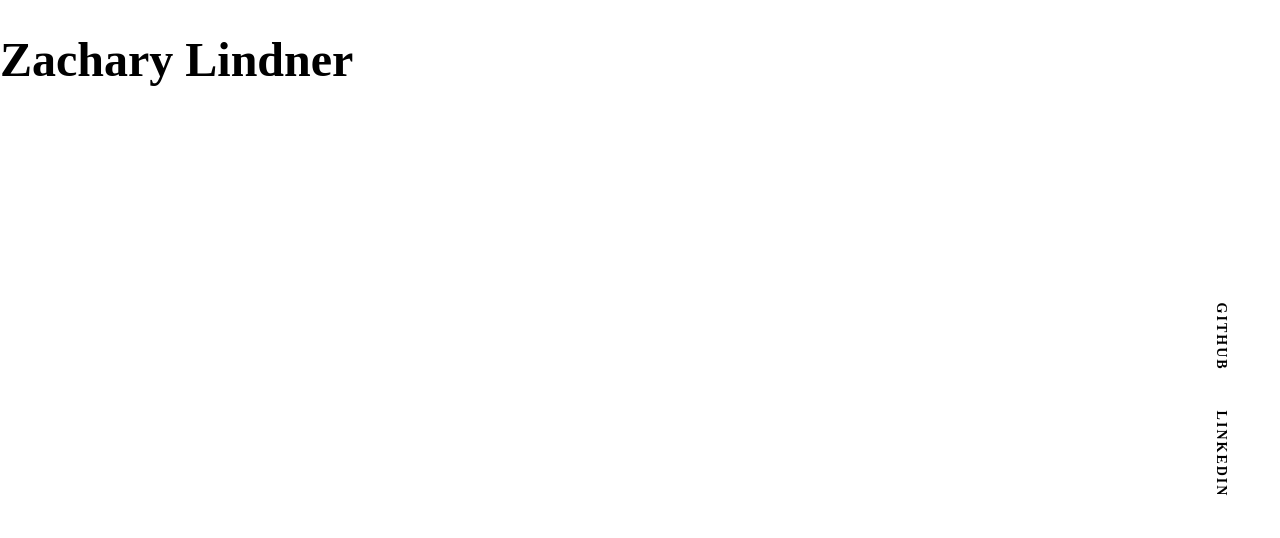
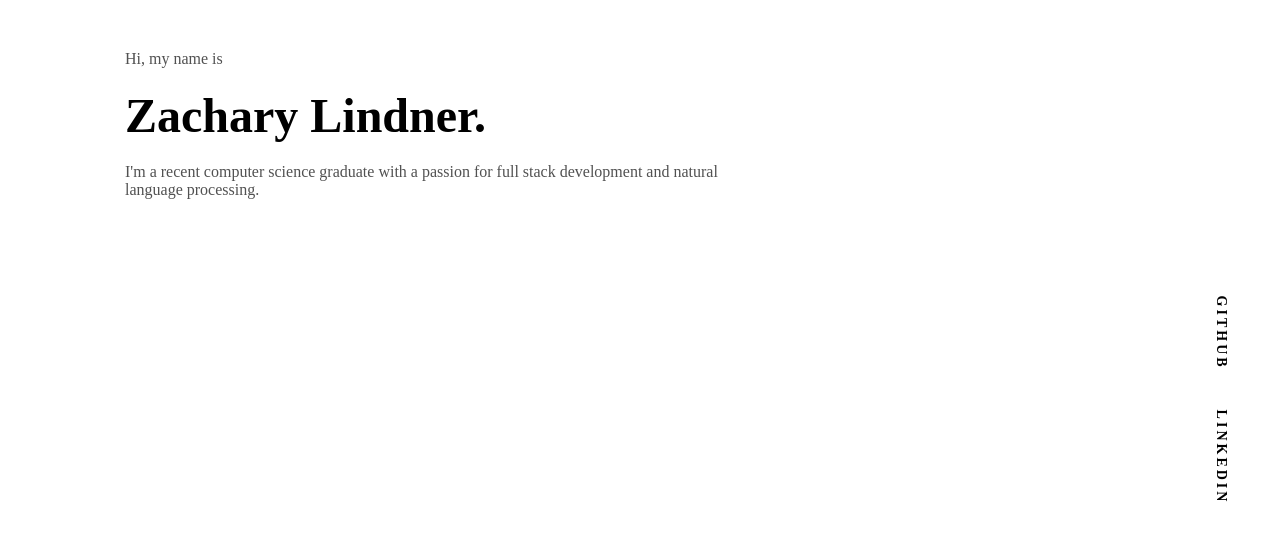
Before and after one commit to zlindner/zlindner.github.io, a React (Create React App) app: page / in a window 1280 px wide. Shown: the top 538 px of the page. Built offline with nearby package versions, Linux system fonts and the light colour scheme; a web font is replaced by a local one.

Commit message:
added basic home page

```diff
--- a/src/App.tsx
+++ b/src/App.tsx
@@ -1,12 +1,13 @@
 import React from 'react';
+import Home from './components/home';
 import Socials from './components/socials';
 
 const App = () => {
     return (
-        <div>
-            <h1>Zachary Lindner</h1>
+        <React.Fragment>
+            <Home />
             <Socials />
-        </div>
+        </React.Fragment>
     );
 };
 
--- /dev/null
+++ b/src/components/home.tsx
@@ -0,0 +1,19 @@
+import React from 'react';
+import styled from 'styled-components';
+
+const Home = () => {
+    return (
+        <section>
+            <span>Hi, my name is</span>
+
+            <h1 style={{ margin: '20px 0' }}>Zachary Lindner.</h1>
+
+            <span style={{ display: 'block', width: '60%' }}>
+                I'm a recent computer science graduate with a passion for full stack development and natural language
+                processing.
+            </span>
+        </section>
+    );
+};
+
+export default Home;
--- a/src/components/socials.tsx
+++ b/src/components/socials.tsx
@@ -13,13 +13,16 @@ const Wrapper = styled.ul`
 const Item = styled.li`
     float: left;
     margin-bottom: 40px;
+
     :last-child {
         margin: 0;
     }
+
     & > a {
+        font-family: 'SF Display';
         font-size: 14px;
-        letter-spacing: 2px;
-        font-weight: 600;
+        letter-spacing: 3px;
+        font-weight: 700;
     }
 `;
 
--- a/src/index.tsx
+++ b/src/index.tsx
@@ -24,10 +24,15 @@ const GlobalStyles = createGlobalStyle`
     }
 
     body {
+        width: 100vw;
+        height: 100vh;
         margin: 0;
-        padding: 0;
+        padding: 50px;
         font-family: 'SF Text';
         font-weight: 400;
+        user-select: none;
+        box-sizing: border-box;
+        overflow: hidden;
     }
 
     a {
@@ -39,6 +44,7 @@ const GlobalStyles = createGlobalStyle`
         font-family: 'SF Display';
         font-weight: 700;
         font-size: 36pt;
+        margin: 0;
     }
 
     ul {
@@ -47,6 +53,15 @@ const GlobalStyles = createGlobalStyle`
         list-style-type: none;
     }
 
+    section {
+        width: calc(100vw - 250px);
+        margin: 0 auto;
+        box-sizing: border-box;
+    }
+
+    span {
+        color: #515151;
+    }
 `;
 
 ReactDOM.render(
```
